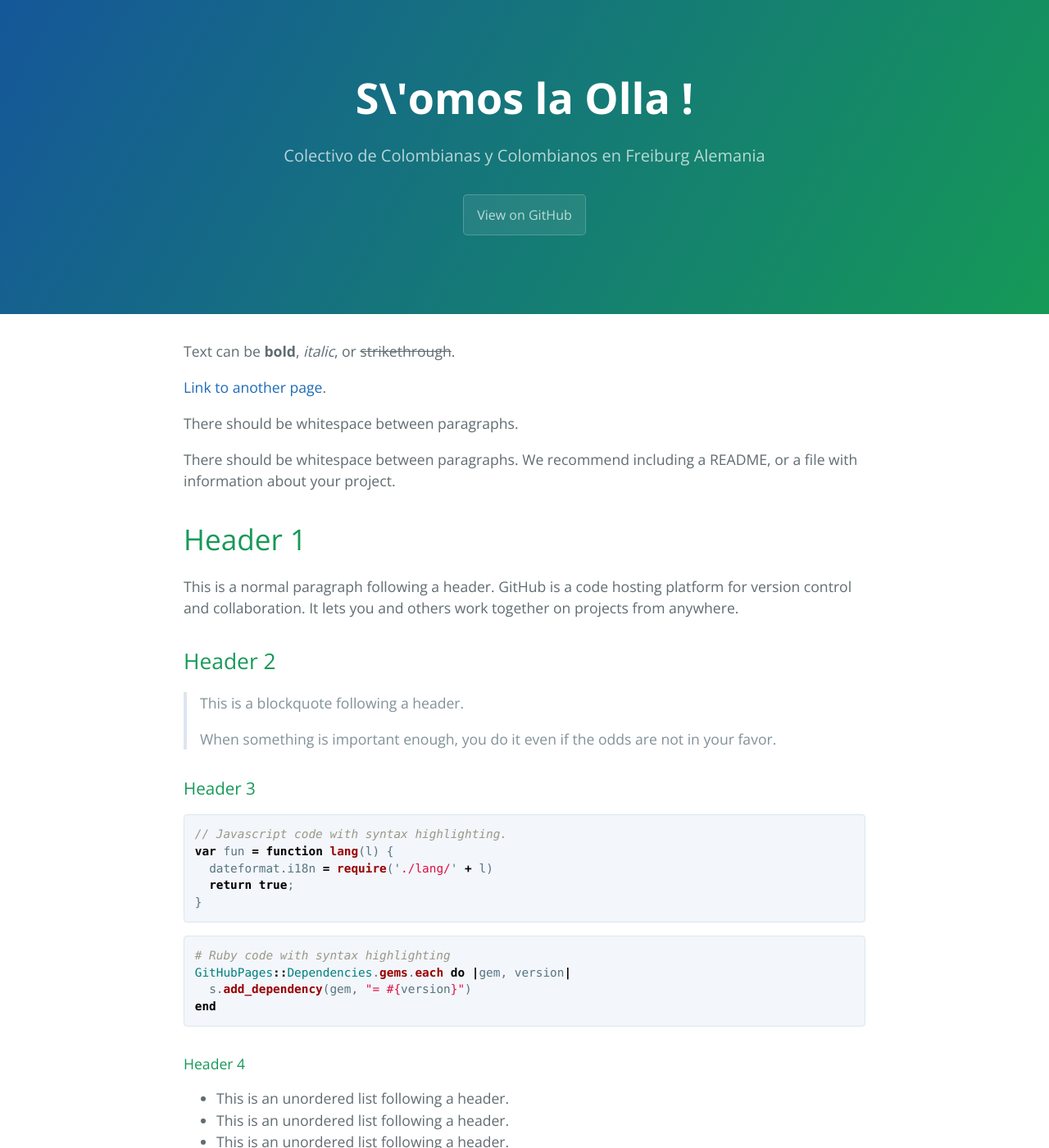
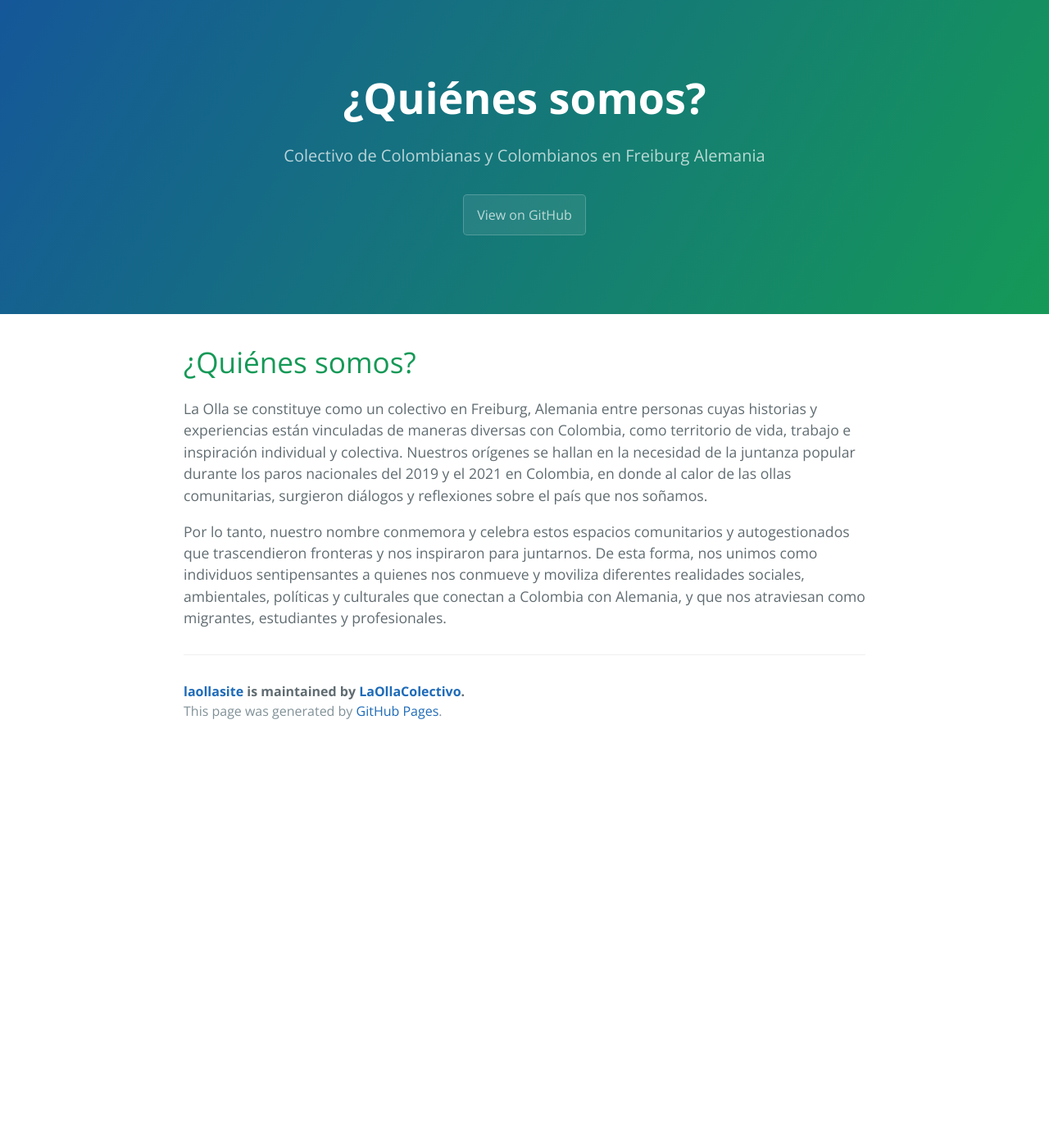
Before and after one commit to LaOllaColectivo/laollasite, a Jekyll site: the page built from index.md, in a window 1280 px wide and 1400 px high. Shown: the whole window at 82% size. Built offline with Jekyll 4.4.1, drawn with Linux system fonts in a browser that asks for light colours; our own code applies the rules of GitHub Pages for plain Markdown files; some of the changed text lies outside the part shown.

Commit message:
Update index.md

````diff
--- a/index.md
+++ b/index.md
@@ -1,123 +1,5 @@
----
-layout: default
----
+# ¿Quiénes somos?
 
-Text can be **bold**, _italic_, or ~~strikethrough~~.
+La Olla se constituye como un colectivo en Freiburg, Alemania entre personas cuyas historias y experiencias están vinculadas de maneras diversas con Colombia, como territorio de vida, trabajo e inspiración individual y colectiva. Nuestros orígenes se hallan en la necesidad de la juntanza popular durante los paros nacionales del 2019 y el 2021 en Colombia, en donde al calor de las ollas comunitarias, surgieron diálogos y reflexiones sobre el país que nos soñamos.
 
-[Link to another page](./another-page.html).
-
-There should be whitespace between paragraphs.
-
-There should be whitespace between paragraphs. We recommend including a README, or a file with information about your project.
-
-# Header 1
-
-This is a normal paragraph following a header. GitHub is a code hosting platform for version control and collaboration. It lets you and others work together on projects from anywhere.
-
-## Header 2
-
-> This is a blockquote following a header.
->
-> When something is important enough, you do it even if the odds are not in your favor.
-
-### Header 3
-
-```js
-// Javascript code with syntax highlighting.
-var fun = function lang(l) {
-  dateformat.i18n = require('./lang/' + l)
-  return true;
-}
-```
-
-```ruby
-# Ruby code with syntax highlighting
-GitHubPages::Dependencies.gems.each do |gem, version|
-  s.add_dependency(gem, "= #{version}")
-end
-```
-
-#### Header 4
-
-*   This is an unordered list following a header.
-*   This is an unordered list following a header.
-*   This is an unordered list following a header.
-
-##### Header 5
-
-1.  This is an ordered list following a header.
-2.  This is an ordered list following a header.
-3.  This is an ordered list following a header.
-
-###### Header 6
-
-| head1        | head two          | three |
-|:-------------|:------------------|:------|
-| ok           | good swedish fish | nice  |
-| out of stock | good and plenty   | nice  |
-| ok           | good `oreos`      | hmm   |
-| ok           | good `zoute` drop | yumm  |
-
-### There's a horizontal rule below this.
-
-* * *
-
-### Here is an unordered list:
-
-*   Item foo
-*   Item bar
-*   Item baz
-*   Item zip
-
-### And an ordered list:
-
-1.  Item one
-1.  Item two
-1.  Item three
-1.  Item four
-
-### And a nested list:
-
-- level 1 item
-  - level 2 item
-  - level 2 item
-    - level 3 item
-    - level 3 item
-- level 1 item
-  - level 2 item
-  - level 2 item
-  - level 2 item
-- level 1 item
-  - level 2 item
-  - level 2 item
-- level 1 item
-
-### Small image
-
-![Octocat](https://github.githubassets.com/images/icons/emoji/octocat.png)
-
-### Large image
-
-![Branching](https://guides.github.com/activities/hello-world/branching.png)
-
-
-### Definition lists can be used with HTML syntax.
-
-<dl>
-<dt>Name</dt>
-<dd>Godzilla</dd>
-<dt>Born</dt>
-<dd>1952</dd>
-<dt>Birthplace</dt>
-<dd>Japan</dd>
-<dt>Color</dt>
-<dd>Green</dd>
-</dl>
-
-```
-Long, single-line code blocks should not wrap. They should horizontally scroll if they are too long. This line should be long enough to demonstrate this.
-```
-
-```
-The final element.
-```
+Por lo tanto, nuestro nombre conmemora y celebra estos espacios comunitarios y autogestionados que trascendieron fronteras y nos inspiraron para juntarnos. De esta forma, nos unimos como individuos sentipensantes a quienes nos conmueve y moviliza diferentes realidades sociales, ambientales, políticas y culturales que conectan a Colombia con Alemania, y que nos atraviesan como migrantes, estudiantes y profesionales.
````
